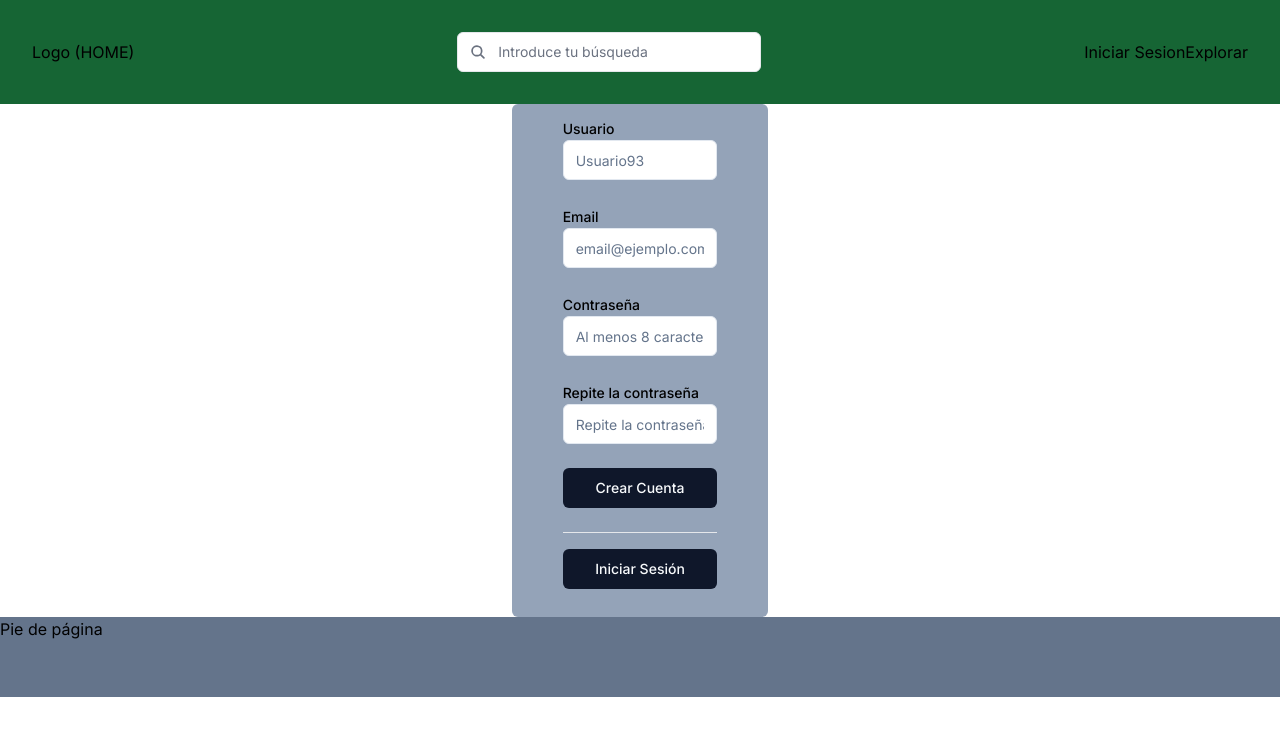
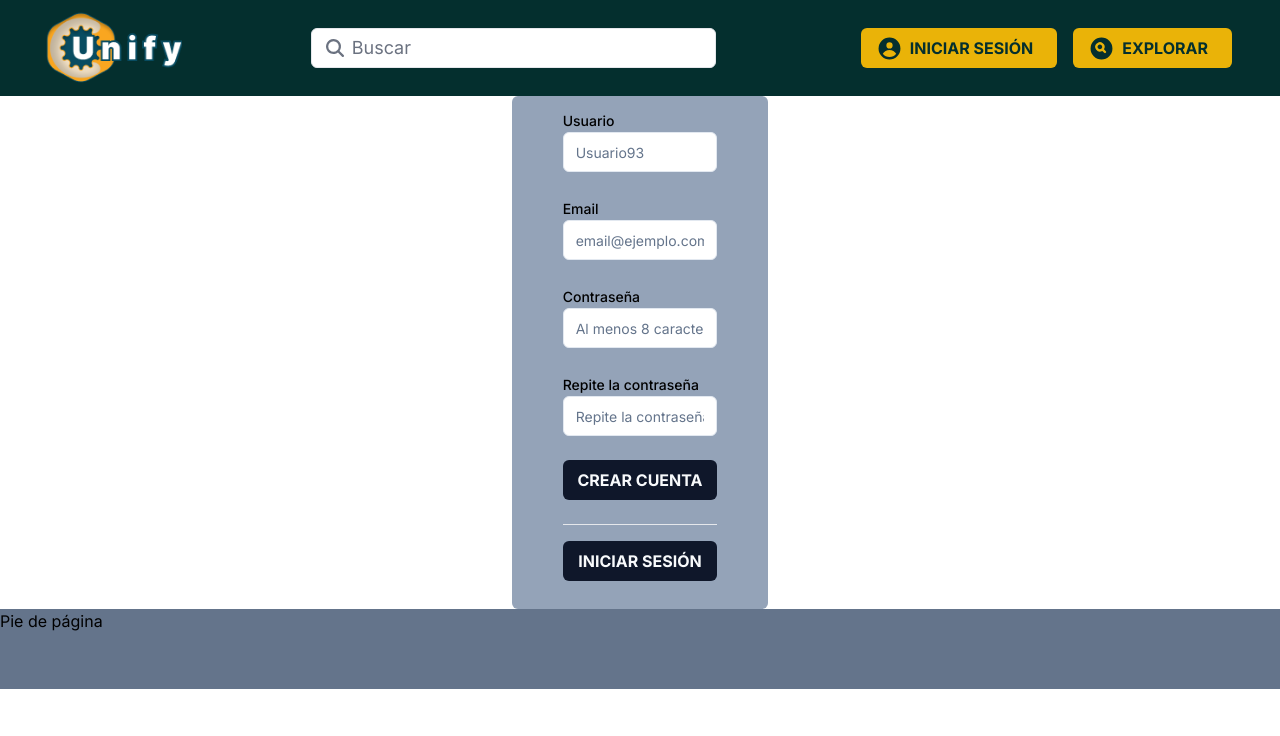
Before and after one commit to CMallen29/PFG, a Next.js app in the folder proyecto_next14_pfg/: page /register in a window 1280 px wide. Shown: the top 736 px of the page. Built offline with nearby package versions, Linux system fonts and the light colour scheme; no server answers.

Commit message:
estilos de cabecera

```diff
--- a/proyecto_next14_pfg/app/layout.tsx
+++ b/proyecto_next14_pfg/app/layout.tsx
@@ -18,7 +18,7 @@ export default function RootLayout({
   return (
     <html lang="en">
       <body className={inter.className}>
-        <header className="bg-green-800">
+        <header className="flex flex-nowrap bg-teal-950 max-h-24">
           <Header />
         </header>
         <main>{children}</main>
--- a/proyecto_next14_pfg/components/app.components/Header.tsx
+++ b/proyecto_next14_pfg/components/app.components/Header.tsx
@@ -1,26 +1,26 @@
 import Link from "next/link";
-import SearchBar from "./SearchBar";
+import SearchBar from "./header.components/SearchBar";
 import { getServerSession } from "next-auth";
 import { authOptions } from "@/lib/auth";
-import UserAccount from "./UserAccount";
-
+import UserAccount from "./header.components/UserAccount";
+import Image from "next/image";
+import GuestAccount from "./header.components/LoginButton";
+import ExploreButton from "./header.components/ExploreButton";
 
 const Header = async () => {
   const session = await getServerSession(authOptions);
 
   return (
-    <div className="w-full flex items-center justify-between p-8">
-      <Link href="/">Logo (HOME)</Link>
-      <div className="w-1/4">
-        <SearchBar placeholder={"Introduce tu búsqueda"} />
+    <div className="w-full flex items-center justify-between p-8 ">
+      <Link className="hover:drop-shadow-lg" href="/">
+        <Image src={"/image/logo.png"} alt="Logo unify" width={150} height={50} />
+      </Link>
+      <div className="w-1/3">
+        <SearchBar placeholder={"Buscar"} />
       </div>
-      <div>
-        {session?.user ? (
-          <UserAccount />
-        ) : (
-          <Link href="/login">Iniciar Sesion</Link>
-        )}
-        <Link href="/explore">Explorar</Link>
+      <div className="flex items-center p-2">
+        {session?.user ? <UserAccount /> : <GuestAccount />}
+        <ExploreButton />
       </div>
     </div>
   );
--- a/proyecto_next14_pfg/components/app.components/UserAccount.tsx
+++ /dev/null
@@ -1,20 +0,0 @@
-"use client";
-
-import { signOut } from "next-auth/react";
-import { Button } from "../login.components/ui/button";
-import Link from "next/link";
-
-const UserAccount = () => {
-  return (
-    <>
-      <Link href={"/profile"}>Mi perfil</Link>
-      <Button onClick={()=>{signOut({
-        redirect: true,
-        callbackUrl: `${window.location.origin}/`
-      })}} variant={"destructive"}>Cerrar Sesión</Button>
-
-    </>
-  )
-};
-
-export default UserAccount;
--- /dev/null
+++ b/proyecto_next14_pfg/components/app.components/header.components/ExploreButton.tsx
@@ -0,0 +1,18 @@
+import { MagnifyingGlassCircleIcon } from "@heroicons/react/16/solid";
+import { Button } from "../../login.components/ui/button";
+import Link from "next/link";
+
+const ExploreButton = () => {
+  return (
+    <>
+      <Button variant={"unify"}>
+        <MagnifyingGlassCircleIcon width={"25"} />
+        <Link className="m-2 " href="/explore">
+          Explorar
+        </Link>
+      </Button>
+    </>
+  );
+};
+
+export default ExploreButton;
--- /dev/null
+++ b/proyecto_next14_pfg/components/app.components/header.components/LoginButton.tsx
@@ -0,0 +1,18 @@
+import { UserCircleIcon, UserIcon } from "@heroicons/react/16/solid";
+import { Button } from "../../login.components/ui/button";
+import Link from "next/link";
+
+const GuestAccount = () => {
+  return (
+    <>
+      <Button variant={"unify"}>
+        <UserCircleIcon width={"25"} />
+        <Link className="p-2 " href="/login">
+          Iniciar Sesión
+        </Link>
+      </Button>
+    </>
+  );
+};
+
+export default GuestAccount;
--- a/proyecto_next14_pfg/components/app.components/SearchBar.tsx
+++ b/proyecto_next14_pfg/components/app.components/header.components/SearchBar.tsx
@@ -22,19 +22,19 @@ const SearchBar = ({ placeholder }: { placeholder: string }) => {
   }
 
   return (
-    <div className="relative flex flex-1 flex-shrink-0 ">
+    <div className="relative flex flex-shrink-0 h-10">
       <label htmlFor="search" className="sr-only">
         Search
       </label>
       <input
-        className="peer block w-full rounded-md border border-gray-200 py-[9px] pl-10 text-sm outline-2 placeholder:text-gray-500"
+        className="peer block w-full rounded-md border border-blue-950-200 py-[9px] pl-10 text-lg outline-2 placeholder:text-gray-500"
         placeholder={placeholder}
         onChange={(e) => {
           handleSearch(e.target.value);
         }}
         defaultValue={searchParams.get('query')?.toString()}
       />
-      <MagnifyingGlassIcon className="absolute left-3 top-1/2 h-[18px] w-[18px] -translate-y-1/2 text-gray-500 peer-focus:text-gray-900" />
+      <MagnifyingGlassIcon className="absolute left-3 top-1/2 h-[24px] w-[24px] -translate-y-1/2 text-gray-500 peer-focus:text-yellow-600" />
     </div>
   );
 };
--- /dev/null
+++ b/proyecto_next14_pfg/components/app.components/header.components/UserAccount.tsx
@@ -0,0 +1,30 @@
+"use client";
+
+import { signOut } from "next-auth/react";
+import { Button } from "../../login.components/ui/button";
+import Link from "next/link";
+import { ArrowRightStartOnRectangleIcon, UserIcon} from "@heroicons/react/16/solid";
+
+const UserAccount = () => {
+  return (
+    <>
+      <Button variant={"unify"}>
+        <UserIcon width={"25"} />&nbsp;&nbsp;
+        <Link href={"/profile"}>Mi perfil</Link>
+      </Button>
+      <Button
+        onClick={() => {
+          signOut({
+            redirect: true,
+            callbackUrl: `${window.location.origin}/`,
+          });
+        }}
+        variant={"unifyOut"}
+      ><ArrowRightStartOnRectangleIcon width={"25"} />&nbsp;&nbsp;
+        Cerrar Sesión
+      </Button>
+    </>
+  );
+};
+
+export default UserAccount;
--- a/proyecto_next14_pfg/components/login.components/RegisterForm.tsx
+++ b/proyecto_next14_pfg/components/login.components/RegisterForm.tsx
@@ -15,7 +15,7 @@ import { Button } from "./ui/button";
 import { Input } from "./ui/input";
 import Link from "next/link";
 import { useRouter } from "next/navigation";
-import { error } from "console";
+
 
 const formSchema = z
   .object({
--- a/proyecto_next14_pfg/components/login.components/ui/button.tsx
+++ b/proyecto_next14_pfg/components/login.components/ui/button.tsx
@@ -5,7 +5,7 @@ import { cva, type VariantProps } from "class-variance-authority";
 import { cn } from "@/lib/utils";
 
 const buttonVariants = cva(
-  "inline-flex items-center justify-center whitespace-nowrap rounded-md text-sm font-medium ring-offset-white transition-colors focus-visible:outline-none focus-visible:ring-2 focus-visible:ring-slate-950 focus-visible:ring-offset-2 disabled:pointer-events-none disabled:opacity-50 dark:ring-offset-slate-950 dark:focus-visible:ring-slate-300",
+  "inline-flex items-center justify-center whitespace-nowrap rounded-md font-bold  uppercase text-md ring-offset-white transition-colors focus-visible:outline-none focus-visible:ring-2 focus-visible:ring-slate-950 focus-visible:ring-offset-2 disabled:pointer-events-none disabled:opacity-50 dark:ring-offset-slate-950 dark:focus-visible:ring-slate-300",
   {
     variants: {
       variant: {
@@ -20,6 +20,9 @@ const buttonVariants = cva(
         ghost:
           "hover:bg-slate-100 hover:text-slate-900 dark:hover:bg-slate-800 dark:hover:text-slate-50",
         link: "text-slate-900 underline-offset-4 hover:underline dark:text-slate-50",
+        unify: "bg-yellow-500 text-teal-950 hover:bg-yellow-400 m-2 ",
+        unifyOut:
+          "bg-rose-900 text-white hover:bg-rose-700 hover:shadow-lg  hover:shadow-rose-900 transition-shadow duration-150 ease-in-out ",
       },
       size: {
         default: "h-10 px-4 py-2",
```
Also changed, not shown: proyecto_next14_pfg/model/pokemon.types.ts (added, +205 -0 lines), proyecto_next14_pfg/public/image/logo.png (added), 1 other file (tests, documents, lock files or other folders).
